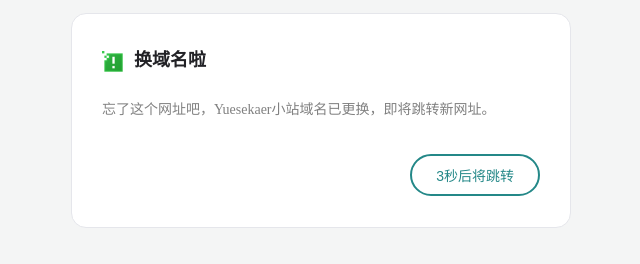
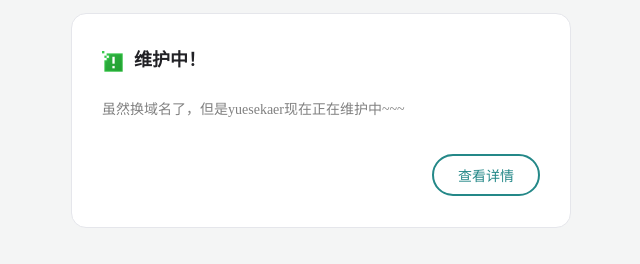
Before and after one commit to 123twhim/123twhim.github.io, a plain HTML site: page index.html in a window 1280 px wide. Shown: the part 196-460 px from the top of the page, without its empty margins (319-959 px from the left). Drawn offline with Linux system fonts and the light colour scheme.

Commit message:
Update index.html

```diff
--- a/index.html
+++ b/index.html
@@ -22,14 +22,14 @@
 </head>
 <body>
     <div class="logo-img">
-    <a href="https://yuesekaer.com/"> <img alt= "yske" src="logo_black.png" style="width:150px;height:auto;" /> </a> <!-- 修改 Logo-->
+    <a href="https://safe.yuesekaer.cn/"> <img alt= "yske" src="logo_black.png" style="width:150px;height:auto;" /> </a> <!-- 修改 Logo-->
     </div>
 <div id="box">
-    <div class="loading-text"><img class="loading-img" src="tips.png" alt="info">&nbsp;&nbsp;换域名啦</div>
-    <p class="link">忘了这个网址吧，Yuesekaer小站域名已更换，即将跳转新网址。
+    <div class="loading-text"><img class="loading-img" src="tips.png" alt="info">&nbsp;&nbsp;维护中！</div>
+    <p class="link">虽然换域名了，但是yuesekaer现在正在维护中~~~
     <p class="btn-plane">
-        <a href="https://yuesekaer.com/"><button>3秒后将跳转</button></a>
-        <meta http-equiv="refresh" content="3;url=https://yuesekaer.com/">
+        <a href="https://safe.yuesekaer.cn/"><button>查看详情</button></a>
+        <meta http-equiv="refresh" content="30;url=https://safe.yuesekaer.cn/">
     </p>
 </div>
 </body>
```
